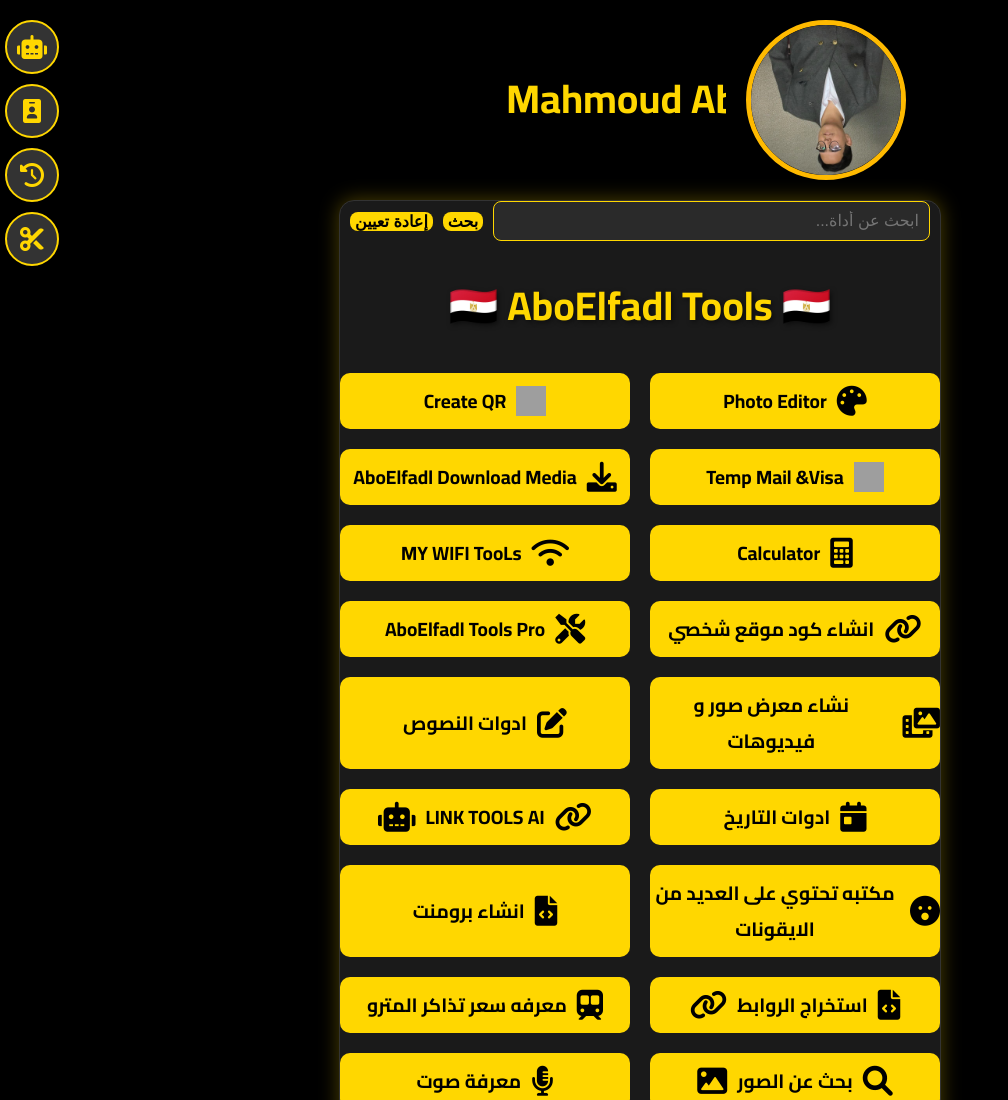
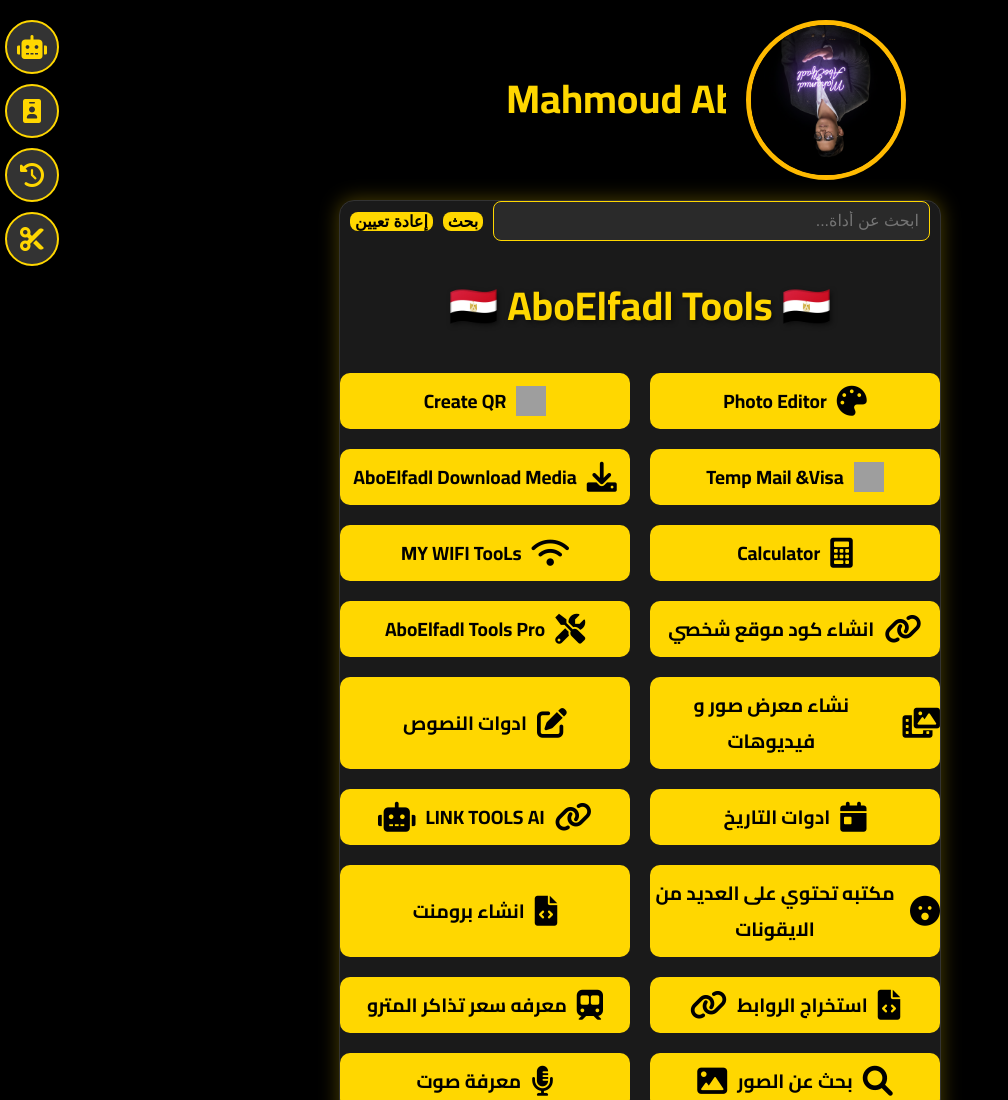
Before and after one commit to iphone011012013-maker/AboElfadl-Tools, a plain HTML site: page index.html in a window 1280 px wide. Shown: the top 1100 px of the page, without its empty margins (0-1008 px from the left). Drawn offline with Linux system fonts and the light colour scheme; no server answers; grey boxes are pictures that could not be loaded.

Commit message:
Update index.html

```diff
--- a/index.html
+++ b/index.html
@@ -621,7 +621,7 @@
 
 <div class="header-content">
     <div class="profile-container">
-        <img src="icons/mahmoud.png" alt="Mahmoud AboElfadl" class="profile-pic">
+        <img src="icons/mahmoud.jpg" alt="Mahmoud AboElfadl" class="profile-pic">
     </div>
     <div class="name-container">
         <h1 class="typing-effect">Mahmoud AboElfadl</h1>
```
